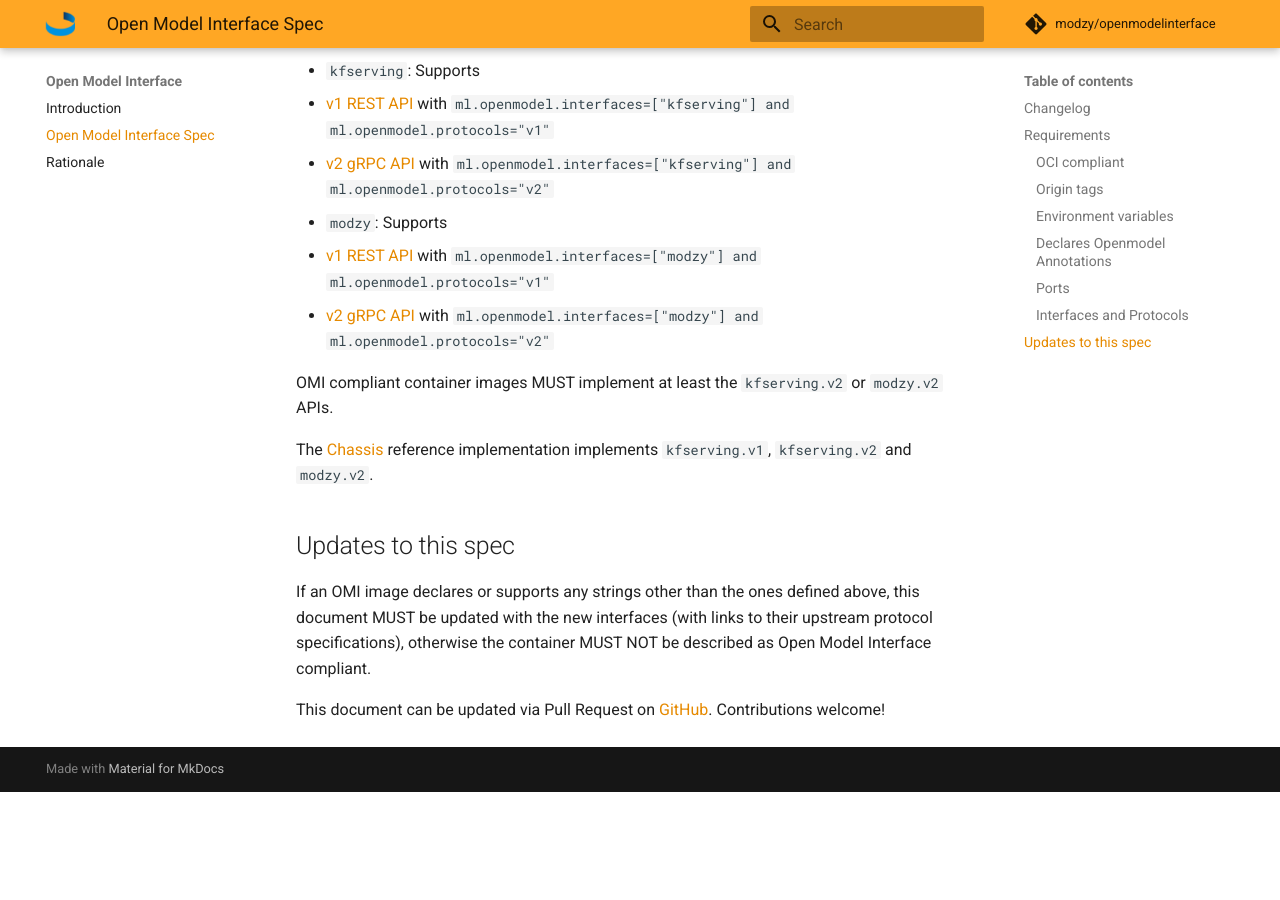
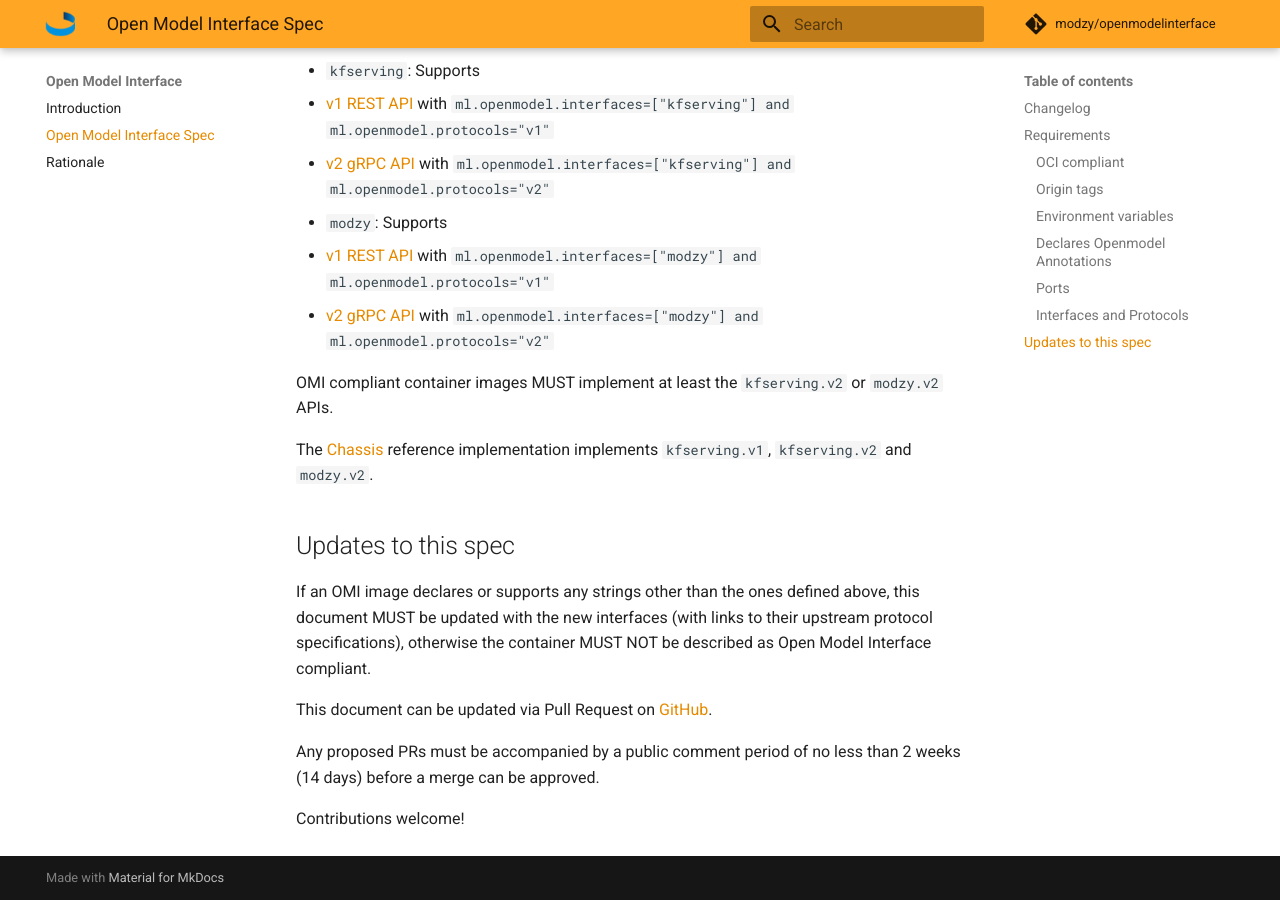
Before and after one commit to chassisml/openmodelinterface, an MkDocs documentation site: the page built from docs/spec.md, in a window 1280 px wide and 900 px high, scrolled down 1793 px. Built offline with MkDocs 1.6.1 and Material for MkDocs 9.7.7, drawn with Linux system fonts in a browser that asks for light colours; comment, search, counter and statistics services are not loaded; before the commit the page ends 2585 px from its top, so only the background shows below that.

Commit message:
Updated Process for PR updates by adding public comment period.

```diff
--- a/docs/spec.md
+++ b/docs/spec.md
@@ -69,4 +69,7 @@ The [Chassis](https://chassis.ml) reference implementation implements `kfserving
 If an OMI image declares or supports any strings other than the ones defined above, this document MUST be updated with the new interfaces (with links to their upstream protocol specifications), otherwise the container MUST NOT be described as Open Model Interface compliant.
 
 This document can be updated via Pull Request on [GitHub](https://github.com/modzy/openmodelinterface/edit/main/docs/spec.md).
+
+Any proposed PRs must be accompanied by a public comment period of no less than 2 weeks (14 days) before a merge can be approved.
+
 Contributions welcome!
```
